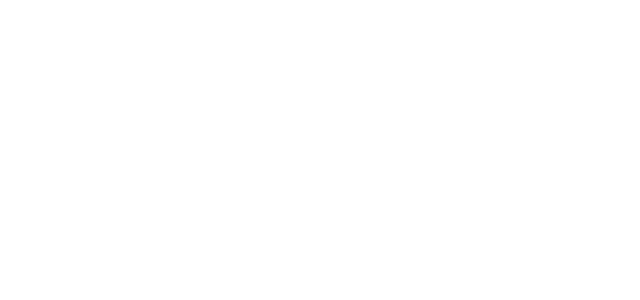
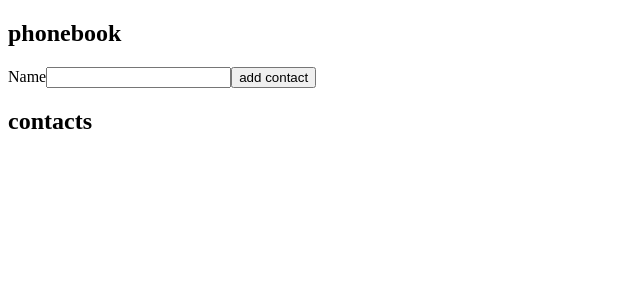
Before and after one commit to hedgeinthehog/goit-react-hw-02-phonebook, a React (Create React App) app: page / in a window 1280 px wide. Shown: the top 300 px of the page, without its empty margins (0-640 px from the left). Built offline with nearby package versions, Linux system fonts and the light colour scheme.

Commit message:
adds basic functionality

```diff
--- a/package.json
+++ b/package.json
@@ -11,6 +11,7 @@
     "react": "^17.0.2",
     "react-dom": "^17.0.2",
     "react-scripts": "4.0.3",
+    "uuid": "^8.3.2",
     "web-vitals": "^1.1.1"
   },
   "scripts": {
--- /dev/null
+++ b/src/components/App/App.jsx
@@ -0,0 +1,66 @@
+import React from 'react';
+import { v4 as uuidv4 } from 'uuid';
+import Section from '../Section';
+
+class App extends React.Component {
+  state = {
+    contacts: [],
+    name: '',
+  };
+
+  handleChange = event => {
+    this.setState({ name: event.target.value });
+  };
+
+  handleSubmit = event => {
+    const { name } = this.state;
+    const id = uuidv4();
+
+    event.preventDefault();
+
+    const newContact = { name, id };
+    this.setState(prevState => ({
+      contacts: [...prevState.contacts, newContact],
+    }));
+
+    this.reset();
+  };
+
+  reset = () => {
+    this.setState({ name: '' });
+  };
+
+  render() {
+    const { contacts } = this.state;
+
+    return (
+      <>
+        <Section title="phonebook">
+          <form onSubmit={this.handleSubmit}>
+            <label>
+              Name
+              <input
+                type="text"
+                name="name"
+                pattern="^[a-zA-Zа-яА-Я]+(([' -][a-zA-Zа-яА-Я ])?[a-zA-Zа-яА-Я]*)*$"
+                title="Имя может состоять только из букв, апострофа, тире и пробелов. Например Adrian, Jacob Mercer, Charles de Batz de Castelmore d'Artagnan и т. п."
+                required
+                onChange={this.handleChange}
+              />
+            </label>
+            <button type="submit">add contact</button>
+          </form>
+        </Section>
+        <Section title="contacts">
+          <ul>
+            {contacts.map(contact => (
+              <li key={contact.id}>{contact.name}</li>
+            ))}
+          </ul>
+        </Section>
+      </>
+    );
+  }
+}
+
+export default App;
--- /dev/null
+++ b/src/components/App/index.js
@@ -0,0 +1 @@
+export {default} from './App';
--- /dev/null
+++ b/src/components/Section/Section.jsx
@@ -0,0 +1,14 @@
+import PropTypes from 'prop-types';
+
+const Section = ({title, children}) => (
+	<section>
+		<h2>{title}</h2>
+		{children}
+	</section>
+)
+
+Section.propTypes = {
+	title: PropTypes.string.isRequired
+}
+
+export default Section;
--- /dev/null
+++ b/src/components/Section/index.js
@@ -0,0 +1 @@
+export {default} from './Section';
--- a/src/index.js
+++ b/src/index.js
@@ -1,8 +1,10 @@
 import React from 'react';
 import ReactDOM from 'react-dom';
+import App from './components/App';
 
 ReactDOM.render(
   <React.StrictMode>
+    <App />
   </React.StrictMode>,
-  document.getElementById('root')
+  document.getElementById('root'),
 );
```
Also changed, not shown: 1 other file (tests, documents, lock files or other folders).
